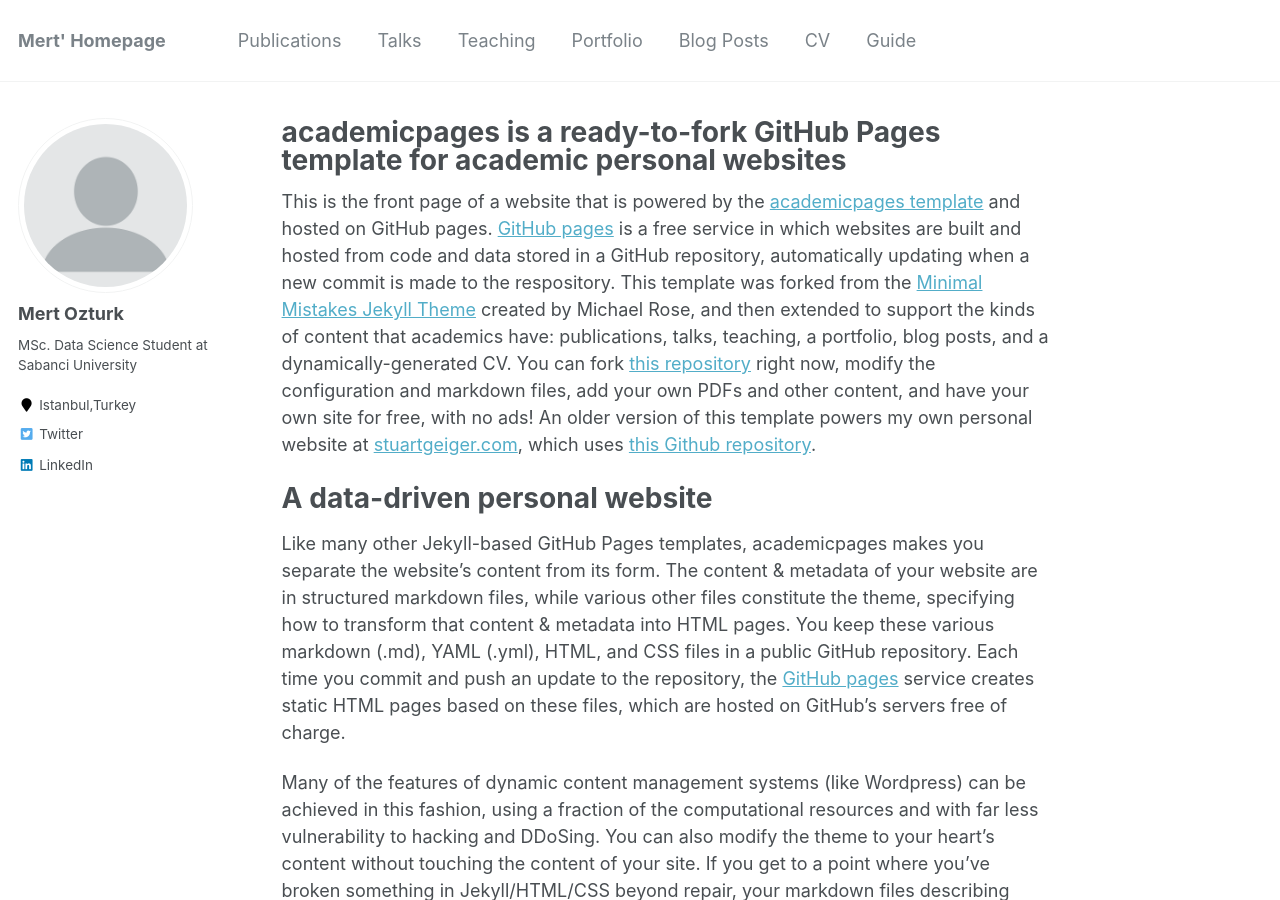
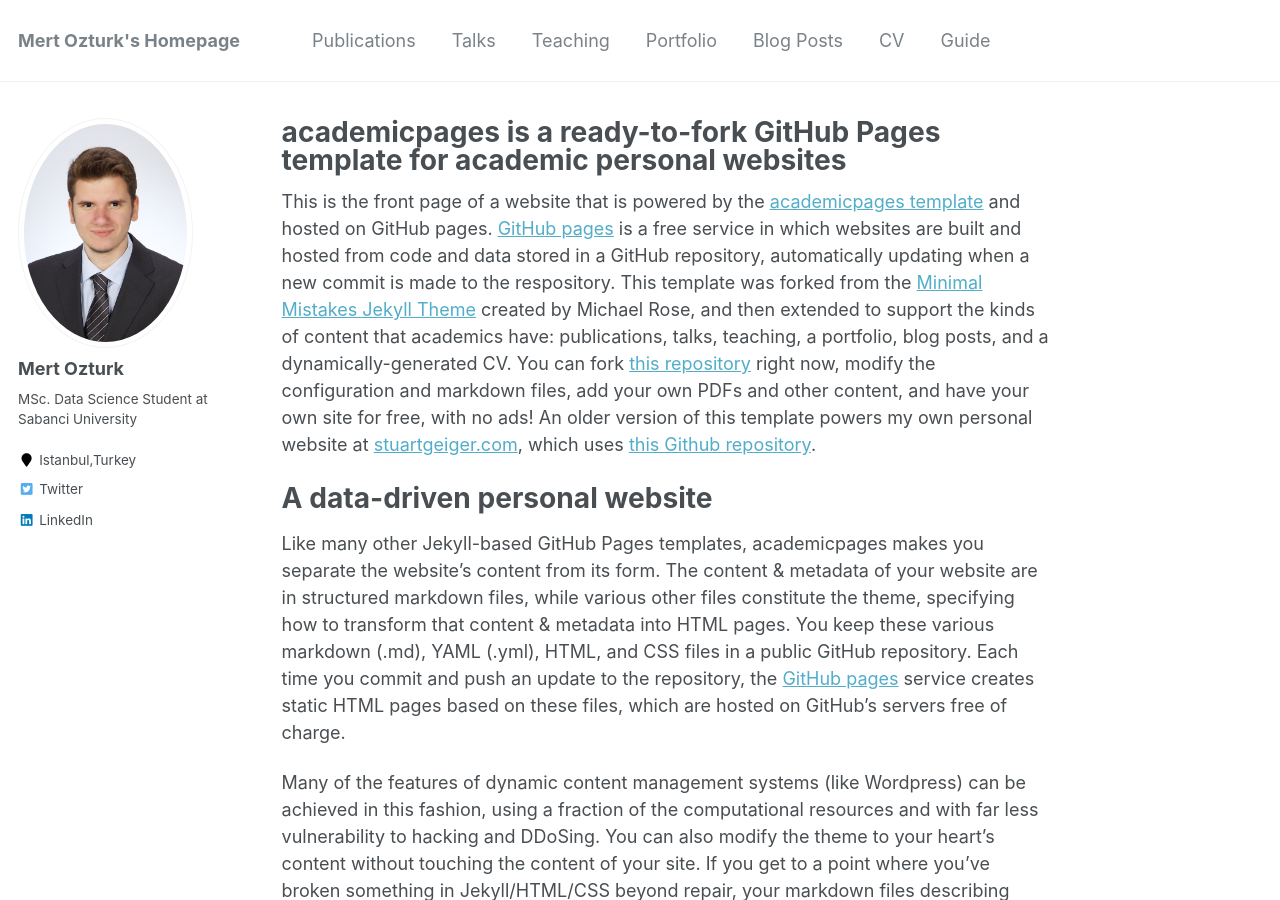
Before and after one commit to merttozturrk/merttozturrk.github.io, a Jekyll site: the page built from _pages/about.md, in a window 1280 px wide and 900 px high. Built offline with Jekyll 4.4.1, drawn with Linux system fonts in a browser that asks for light colours.

Commit message:
Second commit

```diff
--- a/_config.yml
+++ b/_config.yml
@@ -7,7 +7,7 @@
 
 # Site Settings
 locale                   : "en-US"
-title                    : "Mert' Homepage"
+title                    : "Mert Ozturk's Homepage"
 title_separator          : "-"
 name                     : &name "Mert Ozturk"
 description              : &description "MSc. Data Science"
@@ -81,11 +81,11 @@ analytics:
 # Site Author
 author:
   name             : "Mert Ozturk"
-  avatar           : "profile.png"
+  avatar           : "mert_profile.jpg"
   bio              : "MSc. Data Science Student at Sabanci University"
   location         : "Istanbul,Turkey"
   email            :
-  linkedin         : "https://www.linkedin.com/in/merttozturrk/"
+  linkedin         : "in/merttozturrk/"
   uri              :
   bitbucket        :
   codepen          :
```
Also changed, not shown: images/mert_profile.jpg (added).
